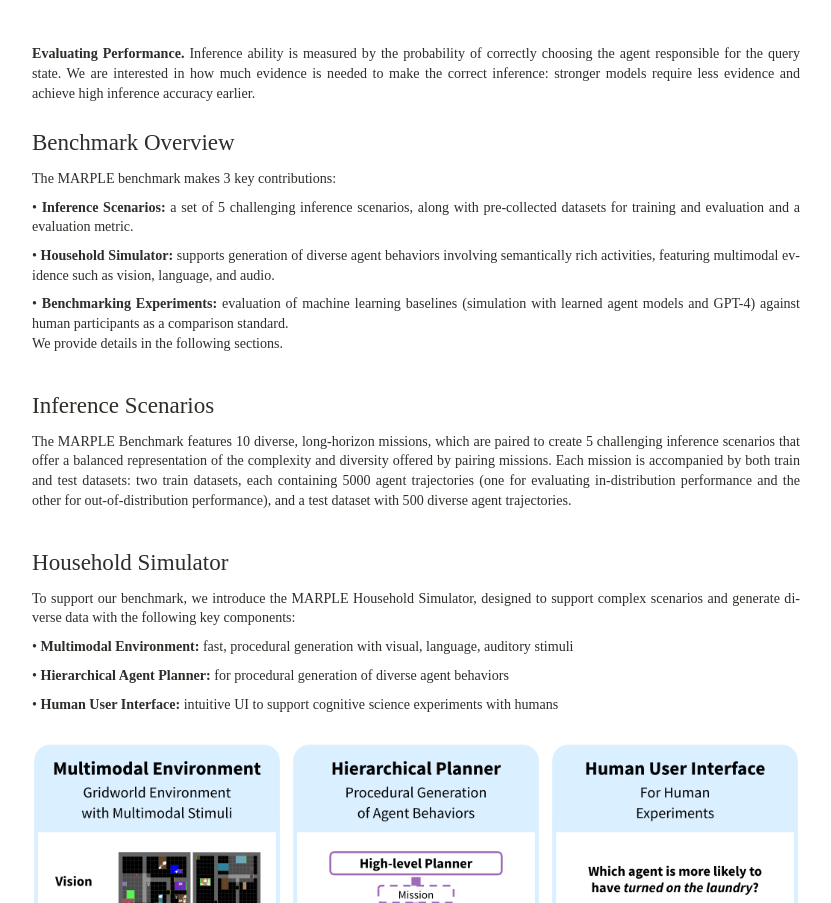
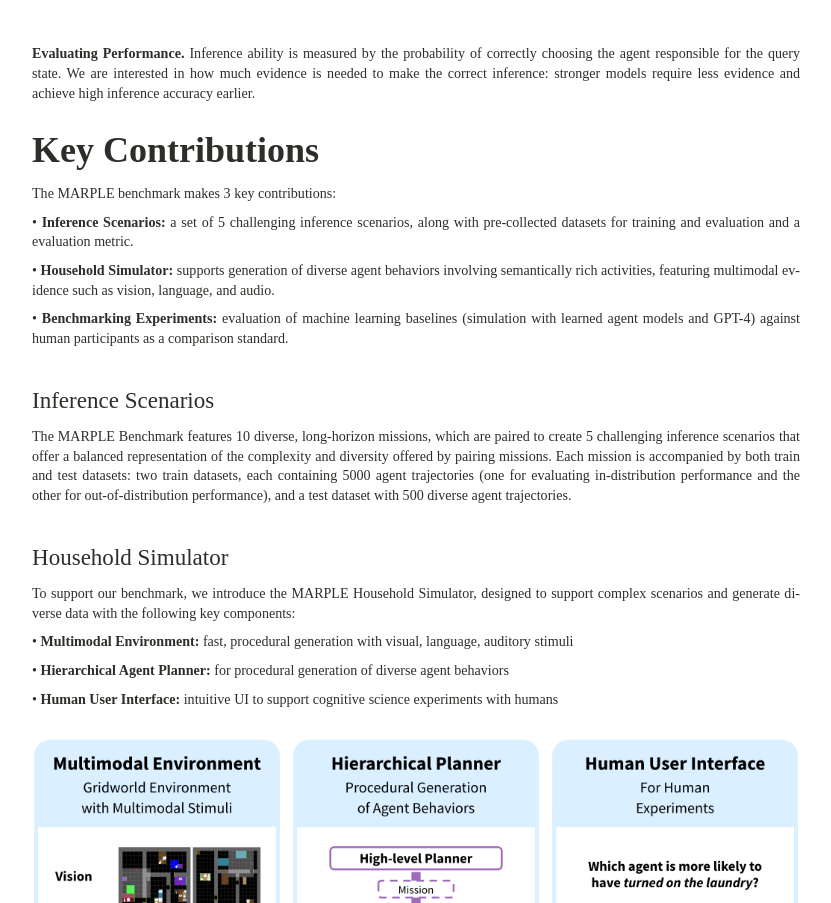
Before and after one commit to marple-benchmark/marple-benchmark.github.io, a plain HTML site: page index.html in a window 1280 px wide. Shown: the part 1997-2900 px from the top of the page, without its empty margins (224-1055 px from the left). Drawn offline with Linux system fonts and the light colour scheme; a web font is replaced by a local one.

Commit message:
Update index.html

```diff
--- a/index.html
+++ b/index.html
@@ -148,7 +148,7 @@
 
     </p>
 
-    <h1>Benchmark Overview</h1>
+    <h1 style="font-size: 36px; font-weight: bold;">Key Contributions</h1>
     <p style="text-align: justify;">
     <style>
         .inline-bullet {
@@ -165,8 +165,6 @@
         <span class="inline-bullet"><b>Inference Scenarios:</b> a set of 5 challenging inference scenarios, along with pre-collected datasets for training and evaluation and a evaluation metric.</span>
         <span class="inline-bullet"><b>Household Simulator:</b> supports generation of diverse agent behaviors involving semantically rich activities, featuring multimodal evidence such as vision, language, and audio.</span>
         <span class="inline-bullet"><b>Benchmarking Experiments:</b> evaluation of machine learning baselines (simulation with learned agent models and GPT-4) against human participants as a comparison standard.</span>
-
-        We provide details in the following sections.
     <p>
 
     <h1>Inference Scenarios</h1>
```
